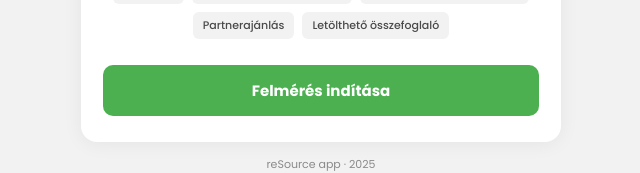
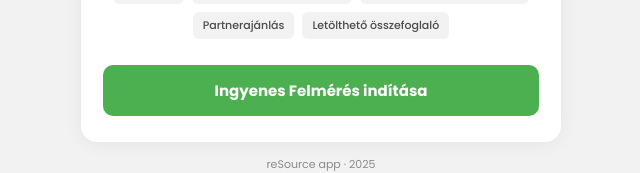
Before and after one commit to Ligthman/reSource-app, a React (Create React App) app: page / in a window 1280 px wide. Shown: the part 596-769 px from the top of the page, without its empty margins (319-959 px from the left). Built offline with nearby package versions, Linux system fonts and the light colour scheme.

Commit message:
Update App.jsx

```diff
--- a/src/App.jsx
+++ b/src/App.jsx
@@ -885,7 +885,7 @@ export default function ResourceApp() {
         fontFamily:font
       }}
     >
-      Felmérés indítása
+      Ingyenes Felmérés indítása
     </button>
   </div>
 )}
```
